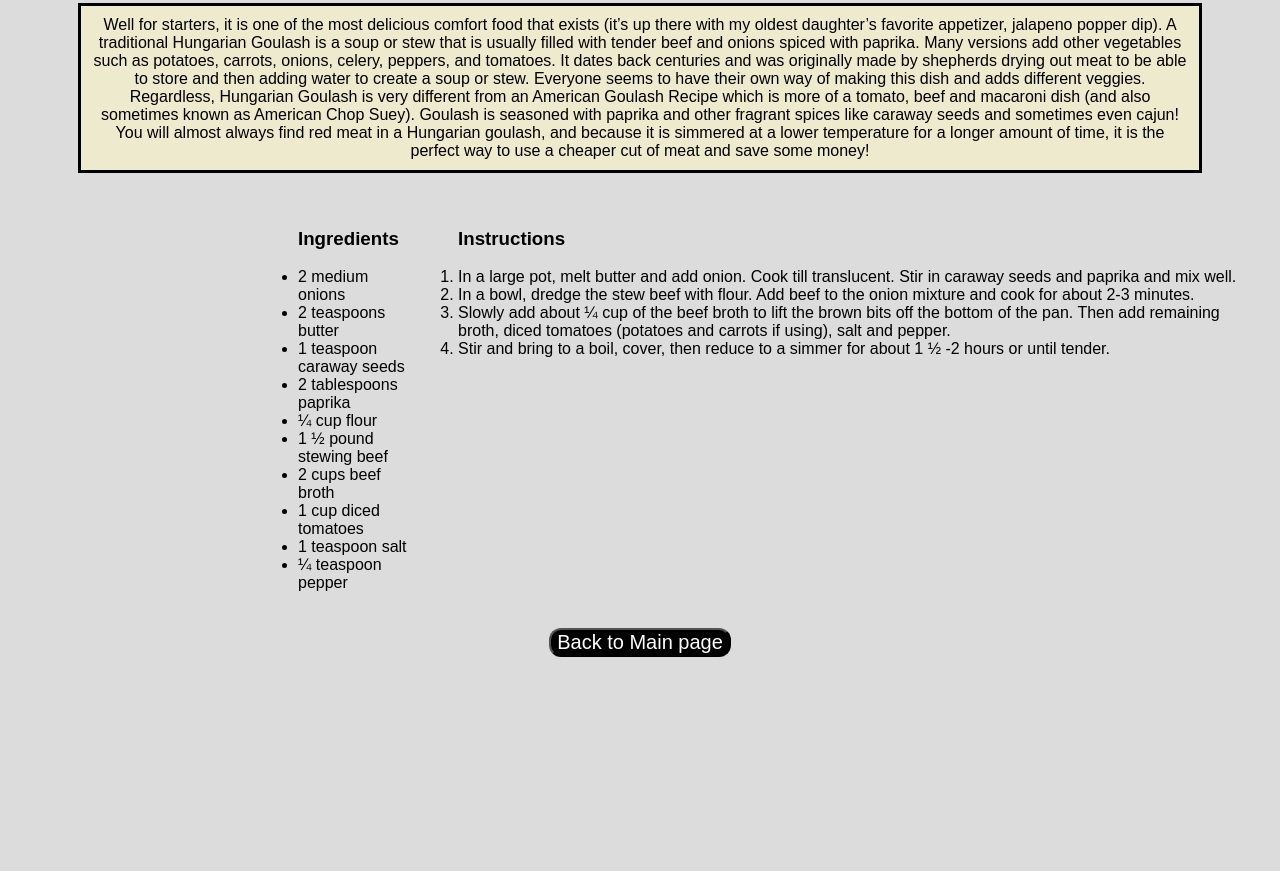
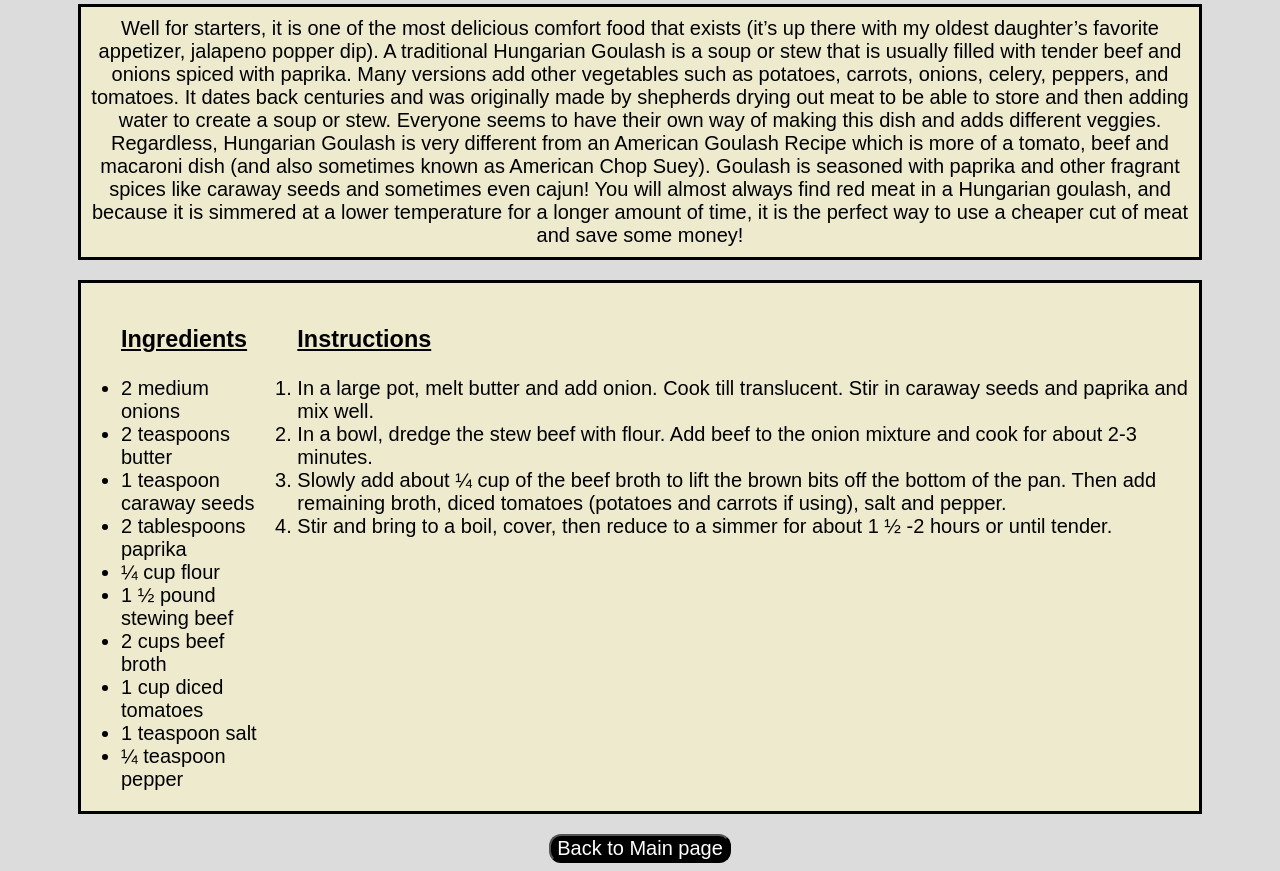
Before and after one commit to Danika1995/odin_recipe, a plain HTML site: page goulash.html in a window 1280 px wide. Shown: the part 646-1517 px from the top of the page. Before the commit the page ends 1311 px from the top, so only its background shows below. Drawn offline with Linux system fonts and the light colour scheme.

Commit message:
added more styling

```diff
--- a/css/goulashstyle.css
+++ b/css/goulashstyle.css
@@ -3,6 +3,7 @@ body{
     text-align: center;
     font-family: Arial, Helvetica, sans-serif;
     background-color: gainsboro;
+    font-size: 20px;
 }
 
 img{
@@ -25,7 +26,10 @@ p {
     display: flex;
     text-align: left;
     justify-content: center;
-    margin: 0px 20px 20px 250px;
+    margin: 20px 70px 20px 70px;
+    background-color: rgb(237, 234, 206);
+    border: black solid;
+
 }
 
 button {
--- a/goulash.html
+++ b/goulash.html
@@ -14,7 +14,7 @@
         </p>
         <div class="container">
             <ul>
-                <h3>Ingredients</h3>
+                <h3><u>Ingredients</u></h3>
                 <li>2 medium onions</li>
                 <li>2 teaspoons butter</li>
                 <li>1 teaspoon caraway seeds</li>
@@ -28,7 +28,7 @@
             </ul>
 
             <ol>
-                <h3>Instructions</h3>
+                <h3><u>Instructions</u></h3>
                 <li>In a large pot, melt butter and add onion. Cook till translucent. Stir in caraway seeds and paprika and mix well.</li>
                 <li>In a bowl, dredge the stew beef with flour. Add beef to the onion mixture and cook for about 2-3 minutes. </li>
                 <li>Slowly add about ¼ cup of the beef broth to lift the brown bits off the bottom of the pan. Then add remaining broth, diced tomatoes (potatoes and carrots if using), salt and pepper. </li>
```
Also changed, not shown: css/langosstyle.css (added).
